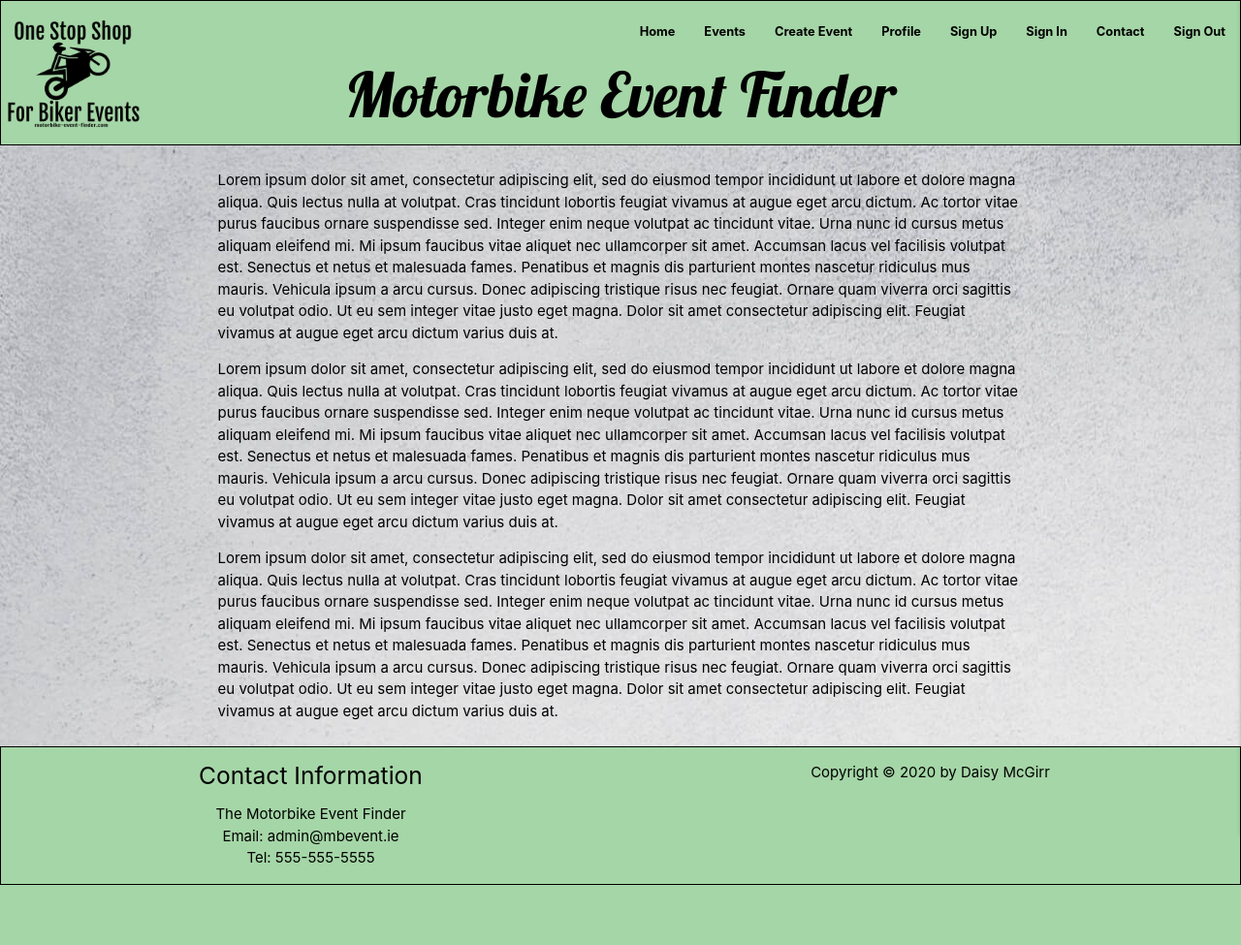
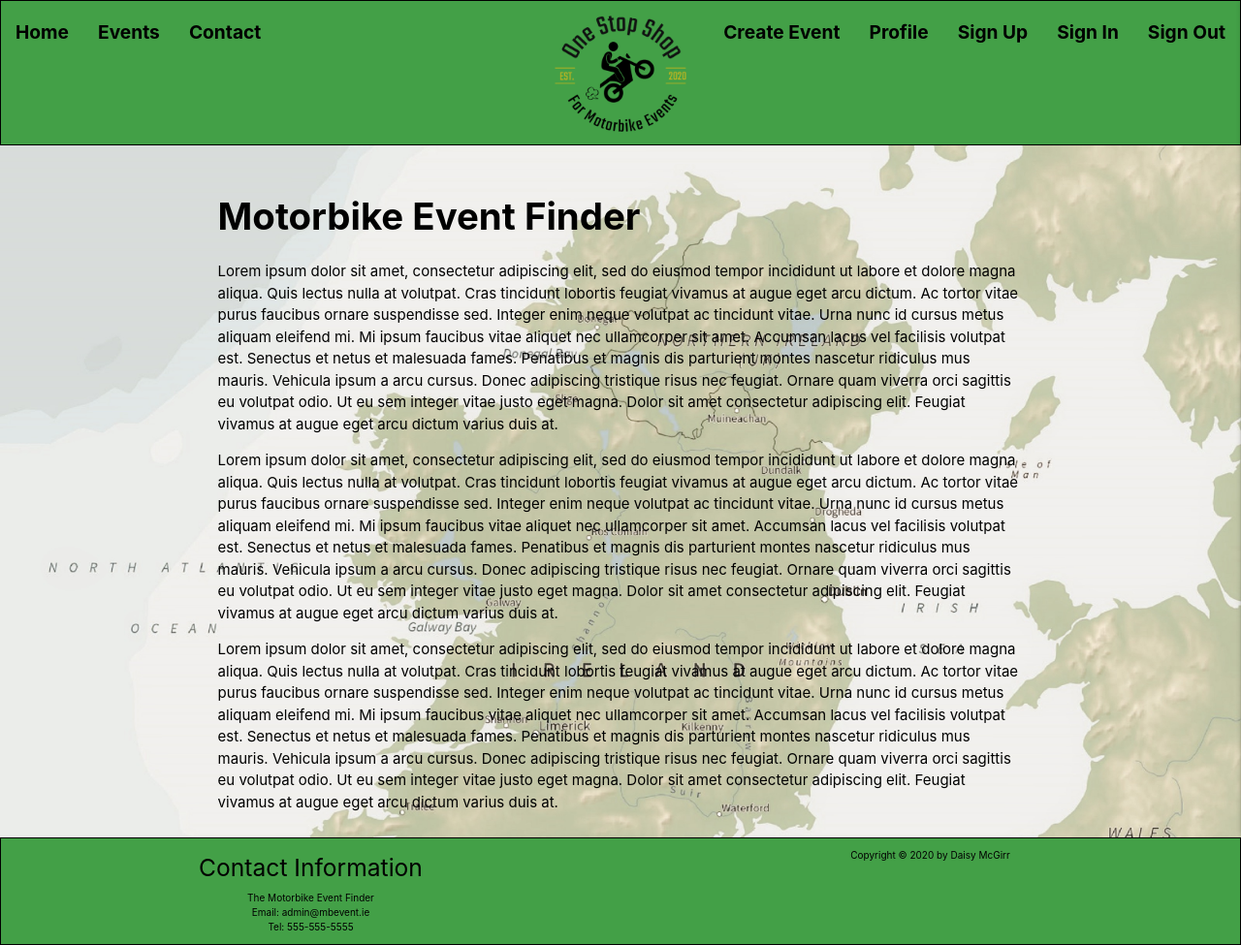
Before and after one commit to Dee-McG/Motorbike-Event-Finder, a Flask app: page / in a window 1280 px wide. Shown: the whole page at 97% size. Before the commit the page ends 913 px from the top, so only its background shows below. Run offline with Flask 2, Linux system fonts and the light colour scheme.

Commit message:
Save before revert

```diff
--- a/static/css/style.css
+++ b/static/css/style.css
@@ -1,43 +1,53 @@
 @import url('https://fonts.googleapis.com/css2?family=Lobster&display=swap');
 * {
     color: black;
+    font-size: 10px;
 }
 
 /*  Navigation Styling  */
 nav li a {
     color: black;
     font-weight: bolder;
-    font-size: 1vw;
-}
-
-nav .title {
-    font-size: 5vw;
-    font-family: 'Lobster', san-serif;
+    font-size: 1.5vw;
 }
 
 .menu-icon i {
-    margin-top: 50%;
-    font-size: 8vh;
+    margin-top: 40%;
+    font-size: 4vh;
     min-height: 100%;
 }
 
 nav {
+    border: 1px solid black;
     min-height: 150px;
-    border: 1px solid black;
 }
 
 nav .brand-logo {
     min-height: 150px;
-    max-height: 100%;
+    height: 100%;
+}
+
+.quote {
+    display: none;
 }
 
 /* Main */
 main {
-    background-image: url("../images/background-img.jpg");
+    background-image: url("../images/bg-small.jpg");
     width: 100%;
     height: auto;
     padding-top: 10px;
     padding-bottom: 10px;
+    background-size: cover;
+}
+
+main p {
+    font-size: 1rem;
+}
+
+.title {
+    font-size: 3vw;
+    font-weight: bolder;
 }
 
 .row {
@@ -52,3 +62,35 @@ footer {
 a:link {
   color: black;
 }
+
+/* Media Queries */
+
+/* Media Query for background image on large screens */
+@media only screen and (min-width: 800px) {
+  main {
+    background-image: url("../images/background-img.jpg");
+    width: 100%;
+    height: auto;
+    padding-top: 10px;
+    padding-bottom: 10px;
+    background-size: cover;
+    }
+}
+
+/* Media Query to display quote on larger screen sizes */
+@media only screen and (min-width: 993px) {
+    .quote {
+        margin-right: 30px;
+        font-family: 'Lobster', sans-serif;
+        font-size: 2vw;
+        display: block;
+    }
+}
+
+@media only screen and (min-width: 396px) {
+    .menu-icon i {
+        margin-top: 40%;
+        font-size: 8vh;
+        min-height: 100%;
+    }
+}
--- a/templates/base.html
+++ b/templates/base.html
@@ -19,29 +19,26 @@
     </head>
     <body>
         <!-- Nav Start -->
-        <nav class="nav-extended green lighten-3">
+        <nav class="nav-extended green darken-1">
             <div class="nav-wrapper">
-                <div class="row">
-                    <a><img src="{{ url_for('static', filename='images/logo.png') }}" class="brand-logo left"></a>
+
+                <a><img src="{{ url_for('static', filename='images/logo.png') }}" class="brand-logo center" id="logo"></a>
+
+                <ul class="left hide-on-med-and-down">
+                    <li><a href="{{ url_for('home') }}">Home</a></li>
+                    <li><a href="#">Events</a></li>
+                    <li><a href="#">Contact</a></li>
+                </ul>
 
                 <a href="#" data-target="mobile-demo" class="sidenav-trigger right menu-icon"><i class="fas fa-bars"></i></a>
 
                 <ul class="right hide-on-med-and-down">
-                        <li><a href="{{ url_for('home') }}">Home</a></li>
-                        <li><a href="#">Events</a></li>
                     <li><a href="#">Create Event</a></li>
                     <li><a href="#">Profile</a></li>
                     <li><a href="#">Sign Up</a></li>
                     <li><a href="#">Sign In</a></li>
-                        <li><a href="#">Contact</a></li>
                     <li><a href="#">Sign Out</a></li>
                 </ul>
-                    <div class="row center">
-                        <div class="col m12 hide-on-med-and-down">
-                            <span class="title">Motorbike Event Finder</span>
-                        </div>
-                    </div>
-                </div>
             </div>
         </nav>
         <!-- Nav End -->
@@ -66,7 +63,7 @@
         {% endblock %}
         </main>
 
-        <footer class="green lighten-3">
+        <footer class="green darken-1">
             <div class="row">
                 <div class="col s12 m6 center">
                     <h5>Contact Information</h5>
--- a/templates/index.html
+++ b/templates/index.html
@@ -3,6 +3,9 @@
 {% block content %}
     <div class="row">
         <div class="col s12 m8 offset-m2">
+
+            <h1 class="title">Motorbike Event Finder</h1>
+
             <p>Lorem ipsum dolor sit amet, consectetur adipiscing elit, sed do eiusmod tempor incididunt ut labore et dolore magna aliqua.
             Quis lectus nulla at volutpat. Cras tincidunt lobortis feugiat vivamus at augue eget arcu dictum. Ac tortor vitae purus faucibus
             ornare suspendisse sed. Integer enim neque volutpat ac tincidunt vitae. Urna nunc id cursus metus aliquam eleifend mi. Mi ipsum
```
Also changed, not shown: static/images/background-img.jpg, static/images/bg-small.jpg (added), static/images/logo.png. Lines whose indentation alone changed are shown as unchanged.
